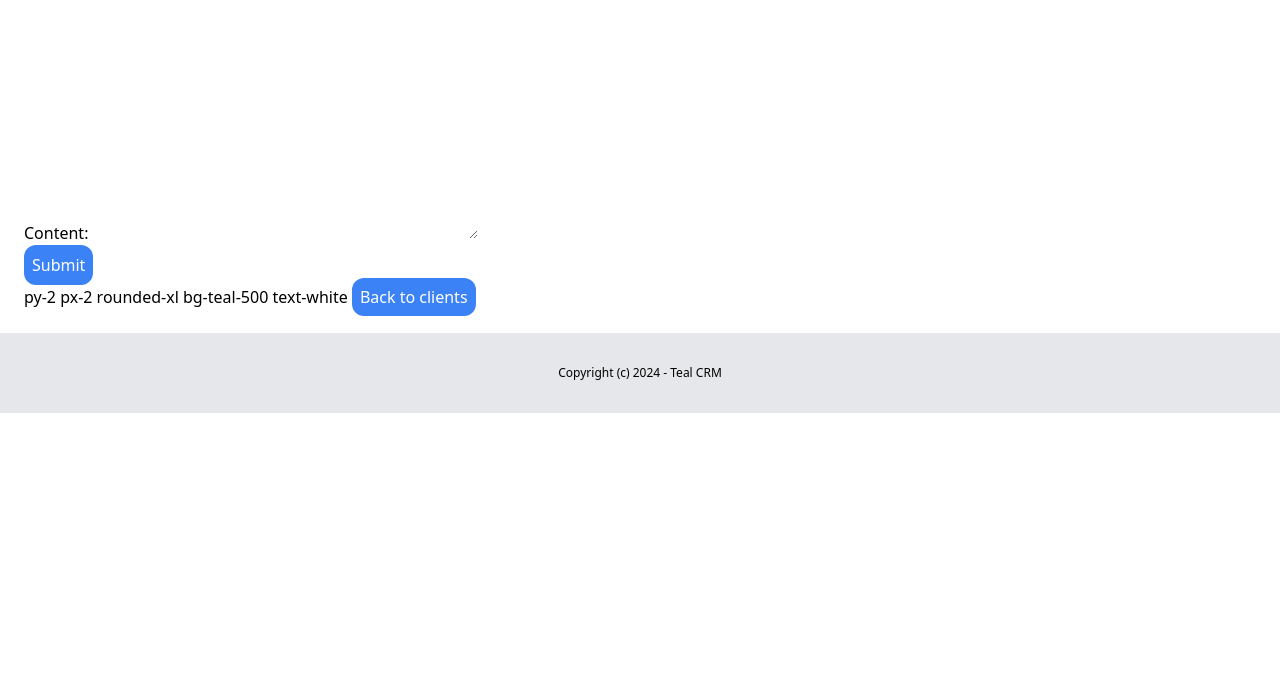
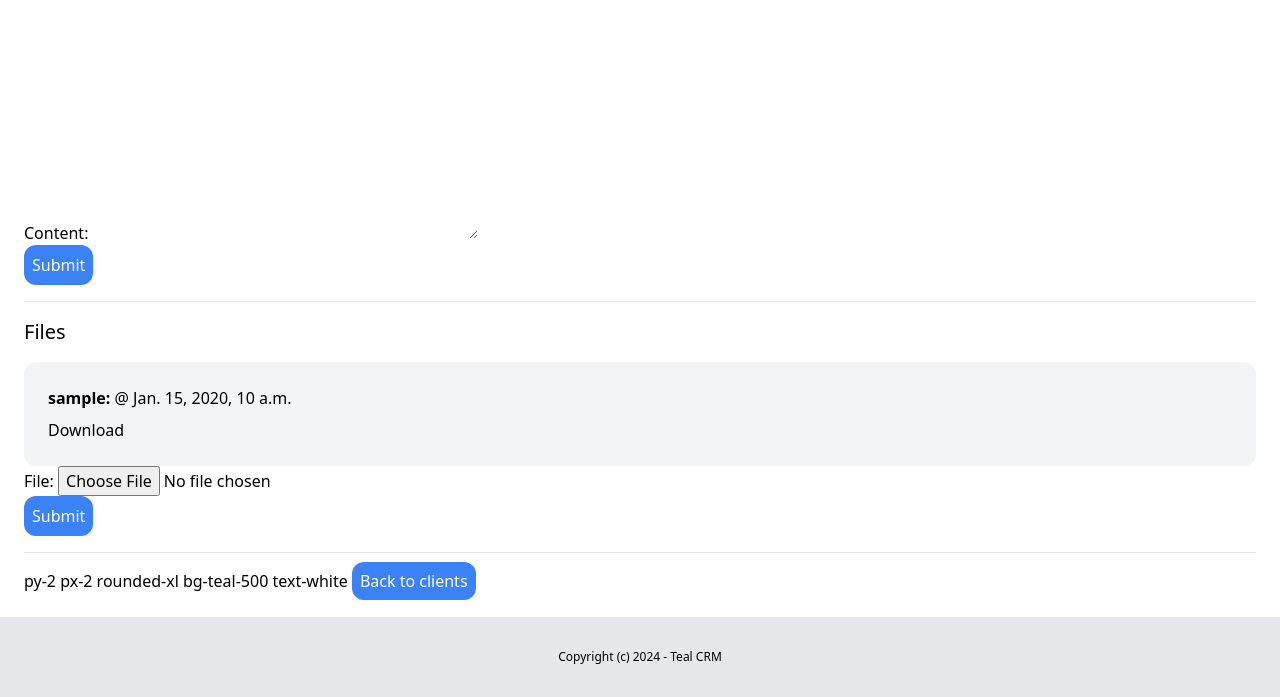
Before and after one commit to gasanovazer/crm_django, a Django app: page /dashboard/clients/1/ in a window 1280 px wide. Shown: the part 555-1252 px from the top of the page. Before the commit the page ends 968 px from the top, so only its background shows below. Run offline with Django 4.2, Linux system fonts and the light colour scheme; a user stored in the database is signed in; tables that the repository leaves empty hold one stand-in row (values such as "Sample post"); style sheets or scripts are compiled from the project's sources.

Commit message:
Upload files to leads and clients

```diff
--- a/client/forms.py
+++ b/client/forms.py
@@ -1,6 +1,6 @@
 from django import forms
 
-from .models import Client, Comment
+from .models import Client, Comment, ClientFile
 
 class AddClientForm(forms.ModelForm):
     class Meta:
@@ -11,3 +11,8 @@ class AddCommentForm(forms.ModelForm):
     class Meta:
         model = Comment
         fields = ('content',)
+
+class AddFileForm(forms.ModelForm):
+    class Meta:
+        model = ClientFile
+        fields = ('file',)
--- a/client/models.py
+++ b/client/models.py
@@ -18,6 +18,16 @@ class Client(models.Model):
     def __str__(self) -> str:
         return self.name
 
+class ClientFile(models.Model):
+    team = models.ForeignKey(Team, related_name='client_files', on_delete=models.CASCADE)
+    client = models.ForeignKey(Client, related_name='files', on_delete=models.CASCADE)
+    file = models.FileField(upload_to='clientfiles')
+    created_by = models.ForeignKey(User, related_name='client_files', on_delete=models.CASCADE)
+    created_at = models.DateTimeField(auto_now_add=True)
+
+    def __str__(self):
+        return self.created_by.username
+
 class Comment(models.Model):
     team = models.ForeignKey(Team, related_name='client_comments', on_delete=models.CASCADE)
     client = models.ForeignKey(Client, related_name='comments', on_delete=models.CASCADE)
--- a/client/templates/client/clients_detail.html
+++ b/client/templates/client/clients_detail.html
@@ -42,7 +42,27 @@
             {{ form.as_p }}
             <button class="py-2 px-2 rounded-xl bg-blue-500 text-white">Submit</button>
         </form>
+        <hr class="my-4">
+        <h2 class="mb6 text-xl">Files</h2>
+        <div class="space-y-4">
+            {% for file in client.files.all %}
+                <div class="mt-4 bg-gray-100 py-6 px-6 rounded-xl">
+                    <p class="mb-2">
 
+                        <strong>{{ file.created_by }}:</strong>
+                        @ {{ file.created_at }}
+                    </p>
+                    <a href="{{ file.file.url }}">Download</a>
+                </div>
+            {% endfor %}
+        </div>
+        <form method="post" action="{% url "clients:add_file" client.id %}" enctype='multipart/form-data'>
+            {% csrf_token %}
+            {{ fileform.as_p }}
+            <button class="py-2 px-2 rounded-xl bg-blue-500 text-white">Submit</button>
+        </form>
+
+        <hr class='my-4'>
         py-2 px-2 rounded-xl bg-teal-500 text-white
         <a href="{% url "clients:list" %}" class="py-2 px-2 rounded-xl bg-blue-500 text-white">Back to clients</a>
     </div>
--- a/client/urls.py
+++ b/client/urls.py
@@ -10,5 +10,6 @@ urlpatterns = [
     path('<int:pk>/delete/', views.clients_delete, name='delete'),
     path('<int:pk>/edit/', views.clients_edit, name='edit'),
     path('<int:pk>/add-comment/', views.clients_detail, name='add_comment'),
+    path('<int:pk>/add-file/', views.clients_add_file, name='add_file'),
     path('add/', views.clients_add, name='add'),
 ]
--- a/client/views.py
+++ b/client/views.py
@@ -5,7 +5,7 @@ from django.shortcuts import redirect, render, get_object_or_404
 from team.models import Team
 
 
-from .forms import AddClientForm, AddCommentForm
+from .forms import AddClientForm, AddCommentForm, AddFileForm
 from .models import Client
 
 @login_required
@@ -15,6 +15,24 @@ def clients_list(request):
     return render(request, 'client/clients_list.html', {
         'clients':clients
     })
+
+
+@login_required
+def clients_add_file(request, pk):
+    client = get_object_or_404(Client, created_by=request.user, pk=pk)
+    team = Team.objects.filter(created_by=request.user)[0]
+
+    if request.method == 'POST':
+        form = AddFileForm(request.POST, request.FILES)
+
+        if form.is_valid():
+            file = form.save(commit=False)
+            file.team = team
+            file.client_id = pk
+            file.created_by = request.user
+            form.save()
+        return redirect("clients:detail", pk=pk)
+    return redirect("clients:detail", pk=pk)
 
 @login_required
 def clients_detail(request, pk):
@@ -37,7 +55,8 @@ def clients_detail(request, pk):
 
     return render(request, 'client/clients_detail.html', {
         'client': client,
-        'form': form
+        'form': form,
+        'fileform': AddFileForm()
     })
 
 @login_required
--- a/lead/admin.py
+++ b/lead/admin.py
@@ -1,6 +1,7 @@
 from django.contrib import admin
 
-from .models import Lead, Comment
+from .models import Lead, Comment, LeadFile
 
 admin.site.register(Lead)
 admin.site.register(Comment)
+admin.site.register(LeadFile)
--- a/lead/urls.py
+++ b/lead/urls.py
@@ -11,5 +11,6 @@ urlpatterns = [
     path('<int:pk>/edit/', views.LeadUpdateView.as_view(), name='edit'),
     path('<int:pk>/convert/', views.ConverToClientView.as_view(), name='convert'),
     path('<int:pk>/add-comment/', views.AddCommentView.as_view(), name='add_comment'),
+    path('<int:pk>/add-file/', views.AddFileView.as_view(), name='add_file'),
     path('add/', views.LeadCreateView.as_view(), name='add'),
 ]
--- a/tealcrm/settings.py
+++ b/tealcrm/settings.py
@@ -12,7 +12,7 @@ https://docs.djangoproject.com/en/4.1/ref/settings/
 
 from pathlib import Path
 
-from django.conf.global_settings import STATICFILES_DIRS
+from django.conf.global_settings import MEDIA_ROOT, MEDIA_URL, STATICFILES_DIRS
 
 # Build paths inside the project like this: BASE_DIR / 'subdir'.
 BASE_DIR = Path(__file__).resolve().parent.parent
@@ -131,6 +131,9 @@ STATICFILES_DIRS = [
     BASE_DIR / 'static',
 ]
 
+MEDIA_ROOT = BASE_DIR / 'media'
+MEDIA_URL = 'media/'
+
 # Default primary key field type
 # https://docs.djangoproject.com/en/4.1/ref/settings/#default-auto-field
 
--- a/tealcrm/urls.py
+++ b/tealcrm/urls.py
@@ -1,3 +1,5 @@
+from django.conf import settings
+from django.conf.urls.static import static
 from django.contrib import admin
 from django.contrib.auth import views
 from django.urls import path, include
@@ -15,4 +17,4 @@ urlpatterns = [
     path('log-in/', views.LoginView.as_view(template_name="userprofile/login.html"), name='login'),
     path('log-out/', views.LogoutView.as_view(), name="logout"),
     path("admin/", admin.site.urls),
-]
+] + static(settings.MEDIA_URL, document_root=settings.MEDIA_ROOT)
```
Also changed, not shown: lead/forms.py (+6 -1 lines), lead/models.py (+11 -0 lines), lead/templates/lead/lead_detail.html (+20 -0 lines), lead/views.py (+29 -2 lines), client/migrations/0005_loadfile.py (added), client/migrations/0006_rename_loadfile_clientfile.py (added), lead/migrations/0006_leadfiles.py (added), lead/migrations/0007_rename_leadfiles_leadfile.py (added).
